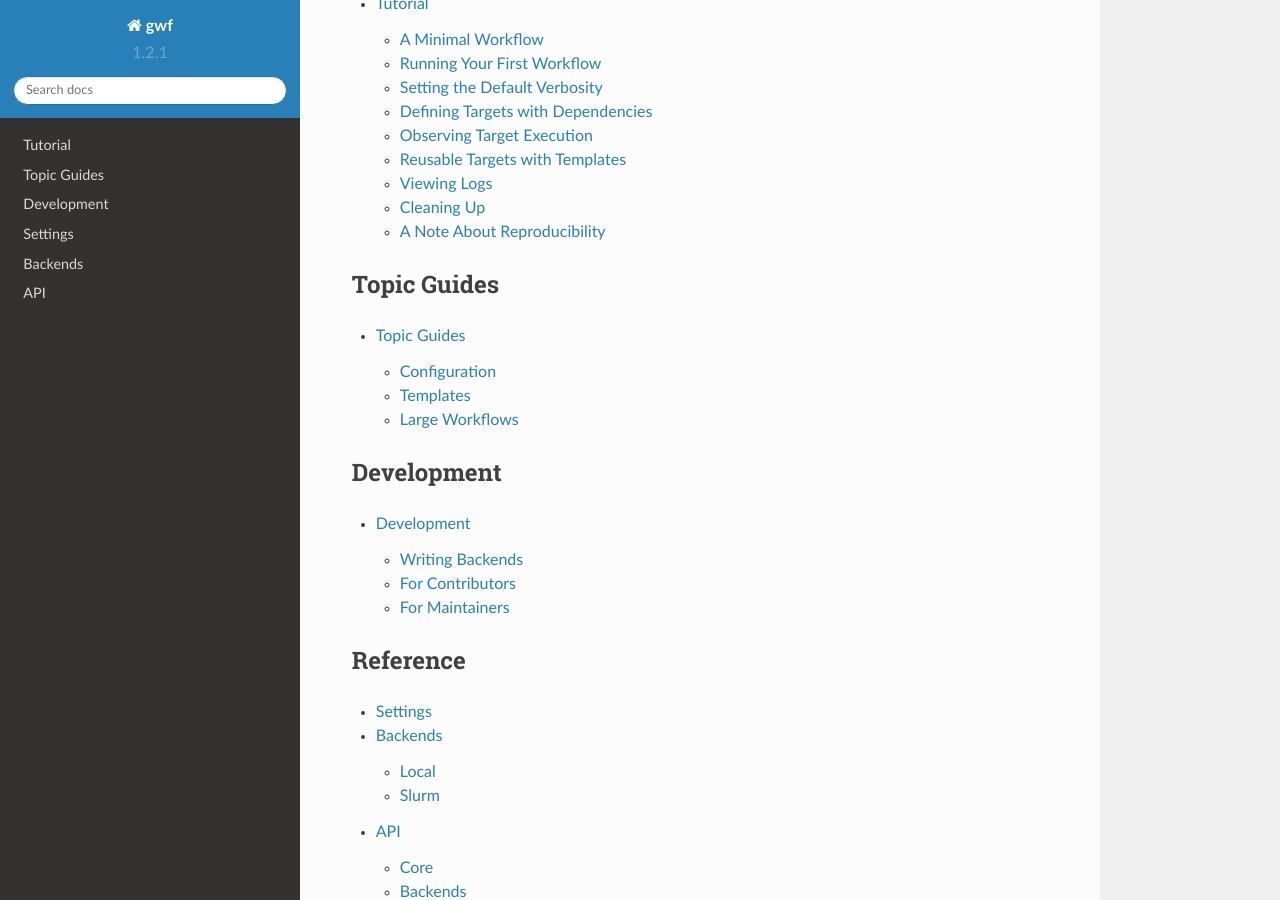
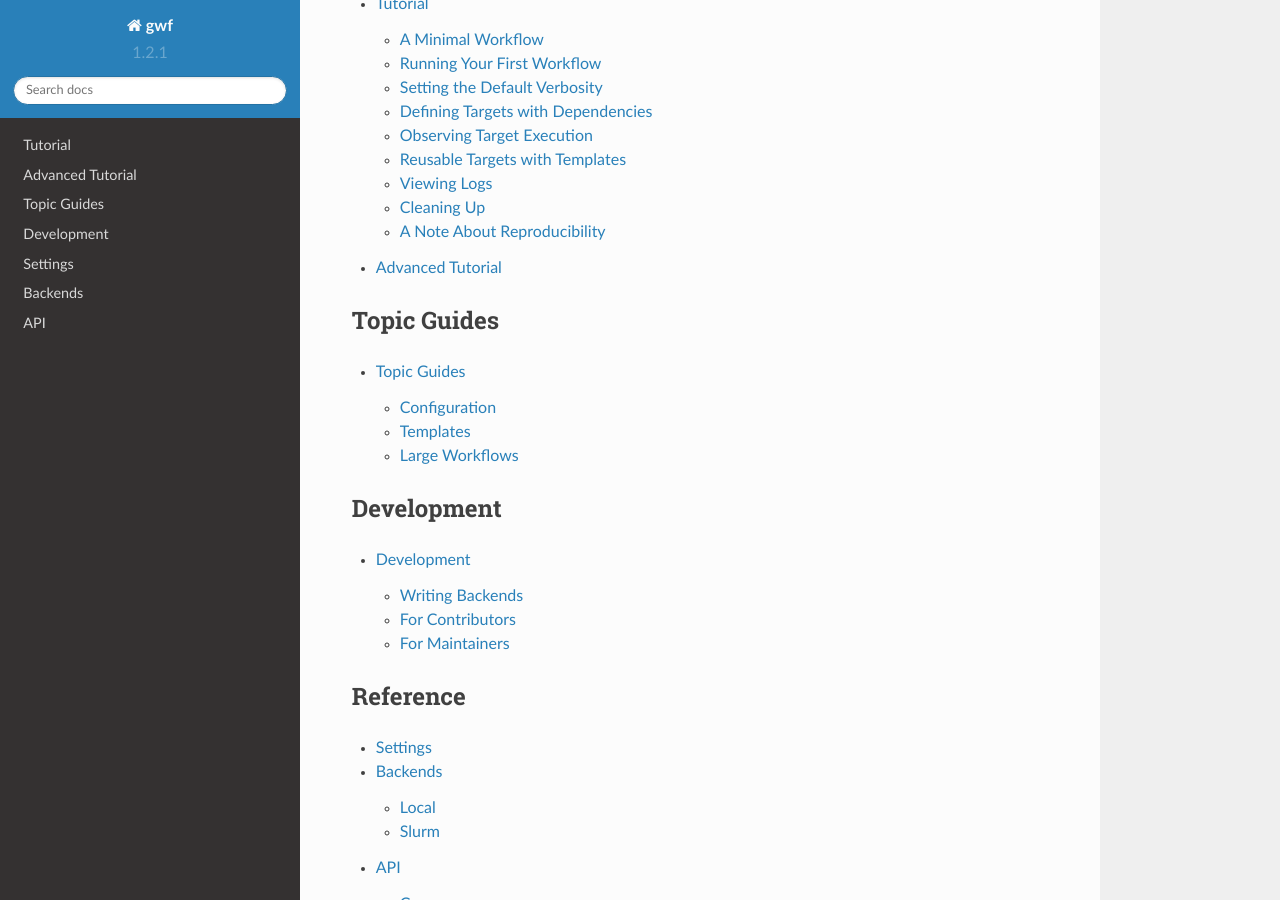
Before and after one commit to gwforg/gwf, a Sphinx documentation site: the page built from docs/index.rst, in a window 1280 px wide and 900 px high, scrolled down 1008 px. Built offline with Sphinx 7.4.7 and the Read the Docs theme 2.0.0, drawn with Linux system fonts in a browser that asks for light colours.

Commit message:
Skeleton for advanced tutorial.

```diff
--- /dev/null
+++ b/docs/advancedtutorial.rst
@@ -0,0 +1,5 @@
+.. _advancedtutorial:
+
+=================
+Advanced Tutorial
+=================
--- a/docs/index.rst
+++ b/docs/index.rst
@@ -48,6 +48,7 @@ Getting Started
    :maxdepth: 2
 
    tutorial
+   advancedtutorial
 
 Topic Guides
 ============
```
